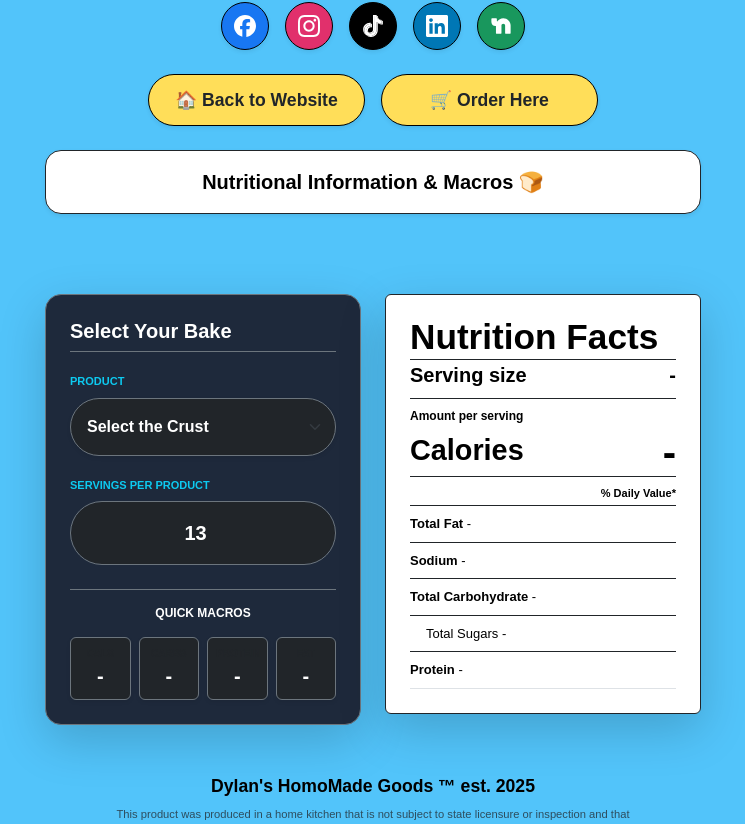
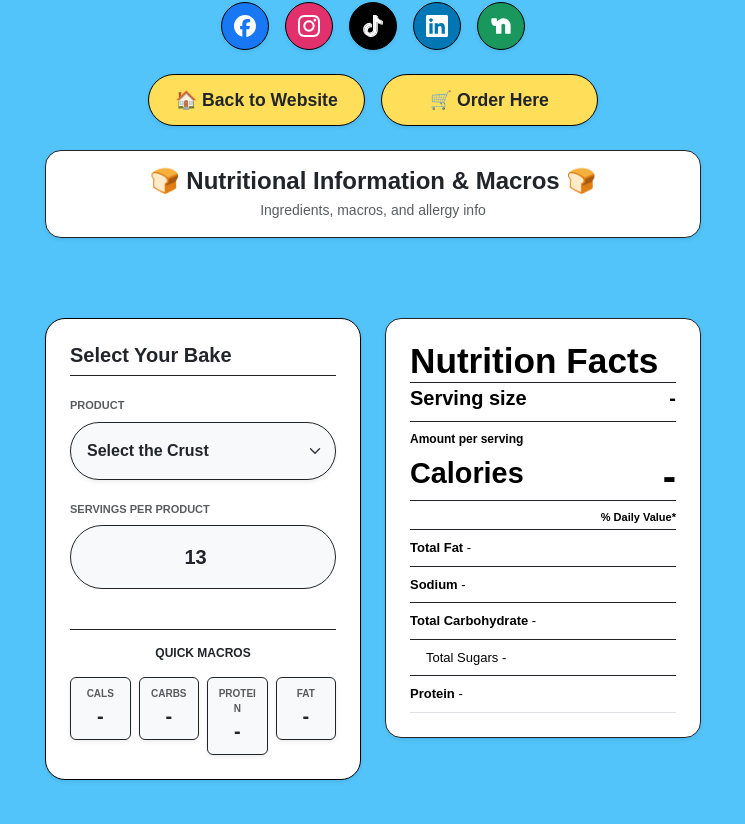
Before and after one commit to dylandotanthony/dylans-homomade-bakery, a React (Vite) app: page /nutrition in a window 1280 px wide. Shown: the part 575-1399 px from the top of the page, without its empty margins (267-1012 px from the left). Built offline with nearby package versions, Linux system fonts and the light colour scheme; a web font is replaced by a local one.

Commit message:
Update Nutrition.jsx

```diff
--- a/src/Nutrition.jsx
+++ b/src/Nutrition.jsx
@@ -154,19 +154,20 @@ export default function Nutrition() {
         <div className="pb-5">
             <div className="container pb-4 text-center">
 
-                {/* Dynamically loads your new Header component */}
                 <Header />
 
                 {/* Navigation CTA Actions */}
                 <div className="d-flex flex-column flex-sm-row justify-content-center gap-3 mb-4 mx-auto" style={{ maxWidth: '450px' }}>
-                    <Link className="btn btn-cta shadow-sm w-100" style={{ fontSize: '1.1rem', padding: '12px 24px', backgroundColor: 'white' }} to="/">🏠 Back to Website</Link>
-                    <a className="btn btn-cta shadow-sm w-100" style={{ fontSize: '1.1rem', padding: '12px 24px', backgroundColor: 'white' }} href="https://bakesy.shop/b/dylans-homomade-goods" target="_blank" rel="noopener noreferrer">🛒 Order Here</a>
+                    <Link className="btn btn-cta shadow-sm w-100" style={{ fontSize: '1.1rem', padding: '12px 24px', backgroundColor: '#ffffff' }} to="/">🏠 Back to Website</Link>
+                    <a className="btn btn-cta shadow-sm w-100" style={{ fontSize: '1.1rem', padding: '12px 24px', backgroundColor: '#ffffff' }} href="https://bakesy.shop/b/dylans-homomade-goods" target="_blank" rel="noopener noreferrer">🛒 Order Here</a>
                 </div>
 
-                <div className="mt-2 mb-4">
-                    <p className="bg-white p-3 rounded-4 shadow-sm mb-3 border border-dark fw-bold fs-5 text-black">
-                        Nutritional Information & Macros 🍞
-                    </p>
+                {/* Clean, Bright Header Banner */}
+                <div className="mt-2 mb-4 mx-auto" style={{ maxWidth: '960px' }}>
+                    <div className="bg-white p-3 rounded-4 shadow-sm mb-3 border border-dark">
+                        <h1 className="h4 fw-bold mb-0 text-dark">🍞 Nutritional Information & Macros 🍞</h1>
+                        <p className="mb-0 small text-muted mt-1">Ingredients, macros, and allergy info</p>
+                    </div>
                 </div>
             </div>
 
@@ -174,18 +175,18 @@ export default function Nutrition() {
             <main className="container text-start" style={{ maxWidth: '960px' }}>
                 <div className="row g-4 align-items-start">
 
-                    {/* Left Block Selector */}
+                    {/* Left Block Selector - Converted to Light Theme */}
                     <div className="col-12 col-md-6">
-                        <div className="p-4 shadow-lg rounded-4 text-white border border-secondary" style={{ backgroundColor: '#1e293b' }}>
-                            <h2 className="h5 fw-bold mb-3 border-bottom border-secondary pb-2 text-white">Select Your Bake</h2>
+                        <div className="card shadow-sm border-0 bg-white p-4 rounded-4 h-100 text-dark">
+                            <h2 className="h5 fw-bold mb-3 border-bottom border-dark pb-2 text-dark">Select Your Bake</h2>
 
                             <div className="mb-3">
-                                <label className="form-label text-info fw-bold text-uppercase tracking-wider" style={{ fontSize: '11px' }}>Product</label>
+                                <label className="form-label text-muted fw-bold text-uppercase tracking-wider" style={{ fontSize: '11px' }}>Product</label>
                                 <select
                                     id="recipe-select"
                                     value={recipeKey}
                                     onChange={handleRecipeChange}
-                                    className="form-select border border-secondary bg-dark text-white fw-semibold shadow-sm rounded-pill p-3 cursor-pointer"
+                                    className="form-select border border-dark bg-light text-dark fw-semibold shadow-sm rounded-pill p-3 cursor-pointer"
                                 >
                                     <option value="" disabled>Select the Crust</option>
                                     <option value="apple_Cin_focaccia">Apple Cinnamon Focaccia</option>
@@ -228,32 +229,32 @@ export default function Nutrition() {
                             </div>
 
                             <div className="mb-3">
-                                <label className="form-label text-info fw-bold text-uppercase tracking-wider" style={{ fontSize: '11px' }}>Servings per product</label>
+                                <label className="form-label text-muted fw-bold text-uppercase tracking-wider" style={{ fontSize: '11px' }}>Servings per product</label>
                                 <input
                                     type="number"
                                     id="slices"
                                     value={servings}
                                     min="1"
                                     onChange={(e) => setServings(e.target.value)}
-                                    className="form-control border border-secondary bg-dark text-white text-center fs-5 fw-bold rounded-pill p-3"
+                                    className="form-control border border-dark bg-light text-dark text-center fs-5 fw-bold rounded-pill p-3"
                                 />
                             </div>
 
-                            <div className="mt-4 pt-3 border-top border-secondary">
-                                <h3 className="text-white fw-bold mb-3 text-uppercase tracking-wider text-center" style={{ fontSize: '12px' }}>Quick Macros</h3>
+                            <div className="mt-4 pt-3 border-top border-dark">
+                                <h3 className="text-dark fw-bold mb-3 text-uppercase tracking-wider text-center" style={{ fontSize: '12px' }}>Quick Macros</h3>
                                 <div className="row row-cols-2 row-cols-sm-4 g-2">
-                                    <div className="col"><div className="bg-dark border border-secondary rounded p-2 text-center shadow-sm"><span className="d-block text-muted text-uppercase fw-bold" style={{ fontSize: '10px' }}>Cals</span><span className="text-white fw-bold fs-5">{totalCals}</span></div></div>
-                                    <div className="col"><div className="bg-dark border border-secondary rounded p-2 text-center shadow-sm"><span className="d-block text-muted text-uppercase fw-bold" style={{ fontSize: '10px' }}>Carbs</span><span className="text-white fw-bold fs-5">{totalCarbs}</span></div></div>
-                                    <div className="col"><div className="bg-dark border border-secondary rounded p-2 text-center shadow-sm"><span className="d-block text-muted text-uppercase fw-bold" style={{ fontSize: '10px' }}>Protein</span><span className="text-white fw-bold fs-5">{totalPro}</span></div></div>
-                                    <div className="col"><div className="bg-dark border border-secondary rounded p-2 text-center shadow-sm"><span className="d-block text-muted text-uppercase fw-bold" style={{ fontSize: '10px' }}>Fat</span><span className="text-white fw-bold fs-5">{totalFat}</span></div></div>
+                                    <div className="col"><div className="bg-light border border-dark rounded p-2 text-center shadow-sm"><span className="d-block text-muted text-uppercase fw-bold" style={{ fontSize: '10px' }}>Cals</span><span className="text-dark fw-bold fs-5">{totalCals}</span></div></div>
+                                    <div className="col"><div className="bg-light border border-dark rounded p-2 text-center shadow-sm"><span className="d-block text-muted text-uppercase fw-bold" style={{ fontSize: '10px' }}>Carbs</span><span className="text-dark fw-bold fs-5">{totalCarbs}</span></div></div>
+                                    <div className="col"><div className="bg-light border border-dark rounded p-2 text-center shadow-sm"><span className="d-block text-muted text-uppercase fw-bold" style={{ fontSize: '10px' }}>Protein</span><span className="text-dark fw-bold fs-5">{totalPro}</span></div></div>
+                                    <div className="col"><div className="bg-light border border-dark rounded p-2 text-center shadow-sm"><span className="d-block text-muted text-uppercase fw-bold" style={{ fontSize: '10px' }}>Fat</span><span className="text-dark fw-bold fs-5">{totalFat}</span></div></div>
                                 </div>
                             </div>
                         </div>
                     </div>
 
-                    {/* Right Block FDA Facts Label */}
+                    {/* Right Block FDA Facts Label - Remains true to traditional FDA style */}
                     <div className="col-12 col-md-6 d-flex justify-content-center justify-content-md-end">
-                        <div className="bg-white text-black p-4 border border-dark fda-label w-100 rounded shadow-lg" style={{ maxWidth: '380px', borderWidth: '3px', fontFamily: 'Arial, Helvetica, sans-serif' }}>
+                        <div className="bg-white text-black p-4 border border-dark fda-label w-100 rounded-4 shadow-sm" style={{ maxWidth: '380px', borderWidth: '3px', fontFamily: 'Arial, Helvetica, sans-serif' }}>
                             <h2 className="border-bottom border-dark pb-1 m-0 tracking-tighter lh-1" style={{ fontSize: '2.2rem', fontWeight: '900' }}>Nutrition Facts</h2>
                             <div className="d-flex justify-content-between fw-bold fs-5 border-bottom border-dark pb-2 mb-2" style={{ borderBottomWidth: '10px' }}>
                                 <span>Serving size</span>
@@ -279,7 +280,6 @@ export default function Nutrition() {
                 </div>
             </main>
 
-            {/* Dynamically loads your new Footer component */}
             <Footer />
 
         </div>
```
